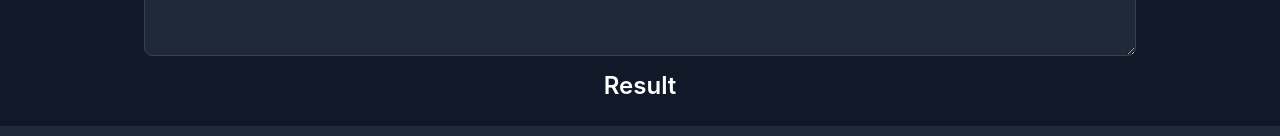
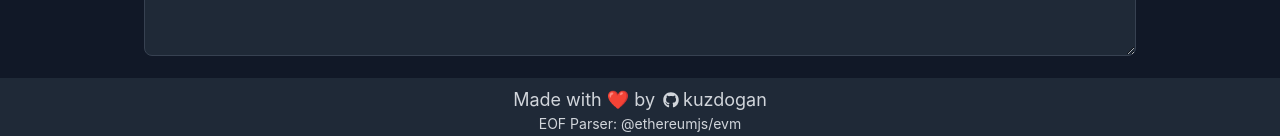
Before and after one commit to kuzdogan/eof.wtf, a React (Create React App) app: page / in a window 1280 px wide. Shown: the part 799-935 px from the top of the page. Built offline with nearby package versions, Linux system fonts and the light colour scheme.

Commit message:
Fix Result title

```diff
--- a/src/App.js
+++ b/src/App.js
@@ -133,8 +133,12 @@ function App() {
         {/* ************************** */}
         {/* ********** Result ********** */}
         {/* ************************** */}
-        <h1 className="text-2xl font-semibold my-2 text-center">Result</h1>
-        {parsedEOF && <ParsedEOF parsedEOF={parsedEOF} />}
+        {parsedEOF && (
+          <>
+            <h1 className="text-2xl font-semibold my-2 text-center">Result</h1>
+            <ParsedEOF parsedEOF={parsedEOF} />
+          </>
+        )}
       </div>
 
       {/* ************************** */}
```
